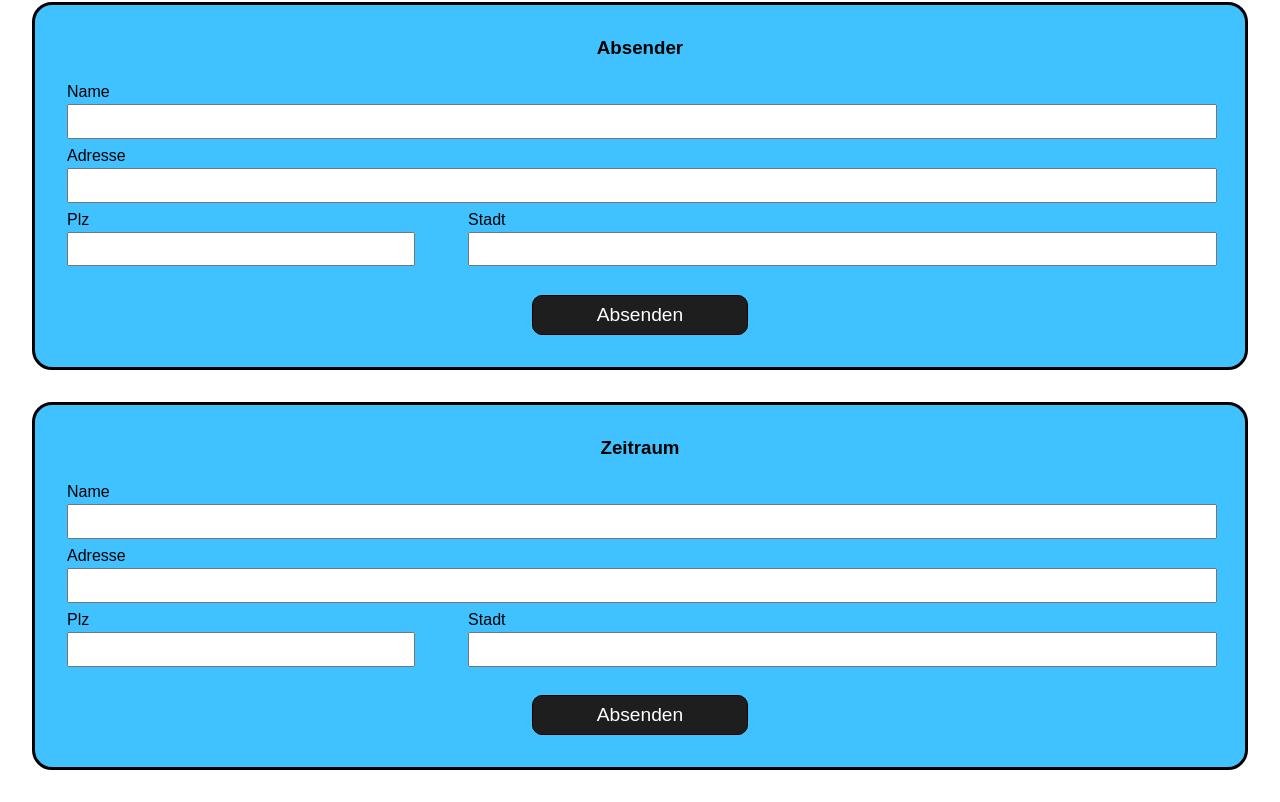
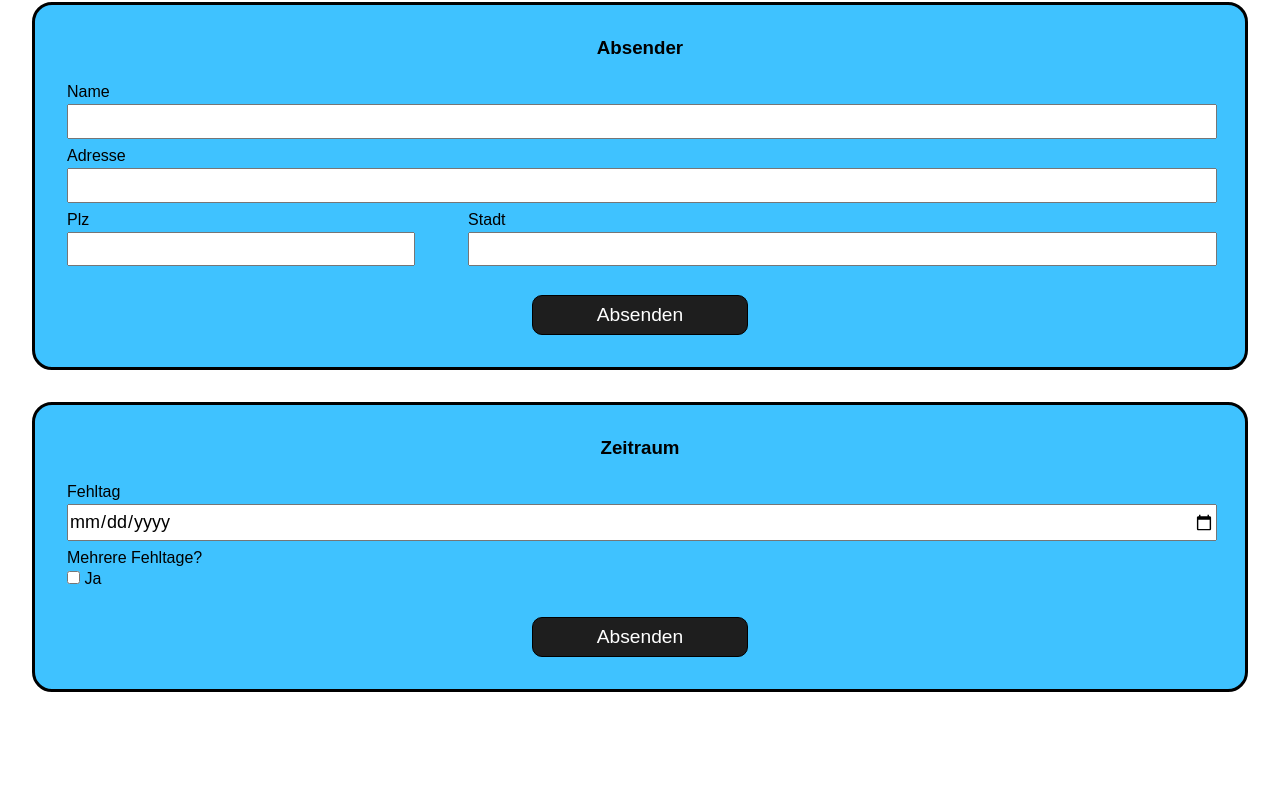
Before and after one commit to finntechh/Entschuldigungstool, a Vue app: page / in a window 1280 px wide. Shown: the part 633-1435 px from the top of the page. After the commit the page ends 1357 px from the top, so only its background shows below. Built offline with nearby package versions, Linux system fonts and the light colour scheme; a web font is replaced by a local one.

Commit message:
zeitraum fix

```diff
--- a/src/assets/css/form.css
+++ b/src/assets/css/form.css
@@ -77,4 +77,5 @@ p {
 
 #btn-sent {
     background-color: green;
+    width: 7rem;
 }
--- a/src/components/absender.vue
+++ b/src/components/absender.vue
@@ -28,7 +28,7 @@
                 <input class="inputBtn" type="submit" value="Absenden">
             </div>
             <div class="btn-container" v-else>
-                <input class="inputBtn" type="submit" value="Abgesendet" id="btn-sent">
+                <input class="inputBtn" value="Abgesendet" id="btn-sent">
             </div>
 
         </form>
--- a/src/components/empfaenger.vue
+++ b/src/components/empfaenger.vue
@@ -41,7 +41,7 @@
                 <input class="inputBtn" type="submit" value="Absenden">
             </div>
             <div class="btn-container" v-else>
-                <input class="inputBtn" type="submit" value="Abgesendet" id="btn-sent">
+                <input class="inputBtn" value="Abgesendet" id="btn-sent">
             </div>
 
         </form>
--- a/src/components/zeitraum.vue
+++ b/src/components/zeitraum.vue
@@ -1,36 +1,39 @@
 
 <template>
     <div class="form-container">
-        <form action="" @submit.prevent="handleAbsenderForm()">
+        <form action="" @submit.prevent="handleZeitraumForm()">
             <h3>Zeitraum</h3>
-            <label for="schuelerName">
-                <p>Name</p>
-            </label>
-            <input class="text-input" type="text" name="schuelerName" v-model="newSchuelerName">
-
-            <label for="schuelerAdresse">
-                <p>Adresse</p>
-            </label>
-            <input class="text-input" type="text" name="schuelerAdresse" v-model="newSchuelerAdresse">
-
-            <div class="adresse-inputs">
-                <div class="plz">
-                    <p>Plz</p>
-                    <input class="plz-input" type="number" name="schuelerPlz" v-model="newSchuelerPlz">
-                </div>
-                <div class="stadt">
-                    <p>Stadt</p>
-                    <input class="stadt-input" type="text" name="schuelerStadt" v-model="newSchuelerStadt">
-                </div>
+            <div v-if="!mehrereFehltage">
+                <label for="fehltag">
+                    <p>Fehltag</p>
+                </label>
+                <input class="text-input" type="date" name="fehltag" v-model="newFehltag">
             </div>
 
-            <div class="btn-container" v-if="!formSubmitted">
+            <label for="mehrereFehltag">
+                <p>Mehrere Fehltage?</p>
+            </label>
+            <input class="check-input" type="checkbox" name="fehltag" v-model="mehrereFehltage"> Ja
+
+            <div v-if="mehrereFehltage">
+
+                <label for="fehltag">
+                    <p>Von</p>
+                </label>
+                <input class="text-input" type="date" name="fehltag" v-model="newVonFehltag">
+                <label for="fehltag">
+                    <p>Bis</p>
+                </label>
+                <input class="text-input" type="date" name="fehltag" v-model="newBisFehltag">
+
+            </div>
+
+            <div class="btn-container" v-if="formIntact">
                 <input class="inputBtn" type="submit" value="Absenden">
             </div>
             <div class="btn-container" v-else>
-                <input class="inputBtn" type="submit" value="Abgesendet" id="btn-sent">
+                <input class="inputBtn" value="Abgesendet" id="btn-sent">
             </div>
-
         </form>
     </div>
 </template>
@@ -41,52 +44,51 @@
     import { onMounted, ref } from "vue";
     import axios from "axios";
 
-    const newSchuelerName = ref("");
-    const newSchuelerAdresse = ref("");
-    const newSchuelerStadt =  ref("");
-    const newSchuelerPlz =  ref("");
+    const newFehltag = ref("");
+    const newVonFehltag = ref("");
+    const newBisFehltag = ref("");
 
-    let formSubmitted = false;
+    let mehrereFehltage = ref(false);
+
+    let formIntact = true;
 
 
-    const handleAbsenderForm = () => {
+    const handleZeitraumForm = () => {
 
-        const schuelerName = newSchuelerName.value
-        const schuelerAdresse = newSchuelerAdresse.value
-        const schuelerStadt = newSchuelerStadt.value
-        const schuelerPlz = newSchuelerPlz.value
+        const fehltag = newFehltag.value;
+        const vonFehltag = newVonFehltag.value;
+        const bisFehltag = newBisFehltag.value;
 
-        const absender = {
-            schuelerName: schuelerName,
-            schuelerAdresse: schuelerAdresse,
-            schuelerStadt: schuelerStadt,
-            schuelerPlz: schuelerPlz,
+        const zeitraum = {
+            fehltag: fehltag,
+            vonFehltag: vonFehltag,
+            bisFehltag: bisFehltag,
         }
 
-        formSubmitted = true;
-        console.log("Email übergeben", absender)
+        formIntact = false;
+        console.log("Email übergeben", zeitraum)
 
-        newSchuelerName.value = "";
-        newSchuelerAdresse.value = "";
-        newSchuelerStadt.value = "";
-        newSchuelerPlz.value = "";
+        newFehltag.value = "";
+        newVonFehltag.value = "";
+        newBisFehltag.value = "";
+
     }
 
-    const sendFormData = async (absender) => {
-        try {
-            const response = await axios.post('url', absender);
-            if (response.status === 200) {
-            console.log("Übertragung erfolgreich");
-            resetSubmit();
-            }
-            else {
-            alert('Etwas ist schiefgelaufen.');
-            }
-        }
-        catch (error) {
-            console.error('Error: ', error);
-            alert('Fehler aufgetreten.', error);
-        }
-    }
+    // const sendFormData = async (zeitraum) => {
+    //     try {
+    //         const response = await axios.post('url', zeitraum);
+    //         if (response.status === 200) {
+    //         console.log("Übertragung erfolgreich");
+    //         resetSubmit();
+    //         }
+    //         else {
+    //         alert('Etwas ist schiefgelaufen.');
+    //         }
+    //     }
+    //     catch (error) {
+    //         console.error('Error: ', error);
+    //         alert('Fehler aufgetreten.', error);
+    //     }
+    // }
 
 </script>
```
